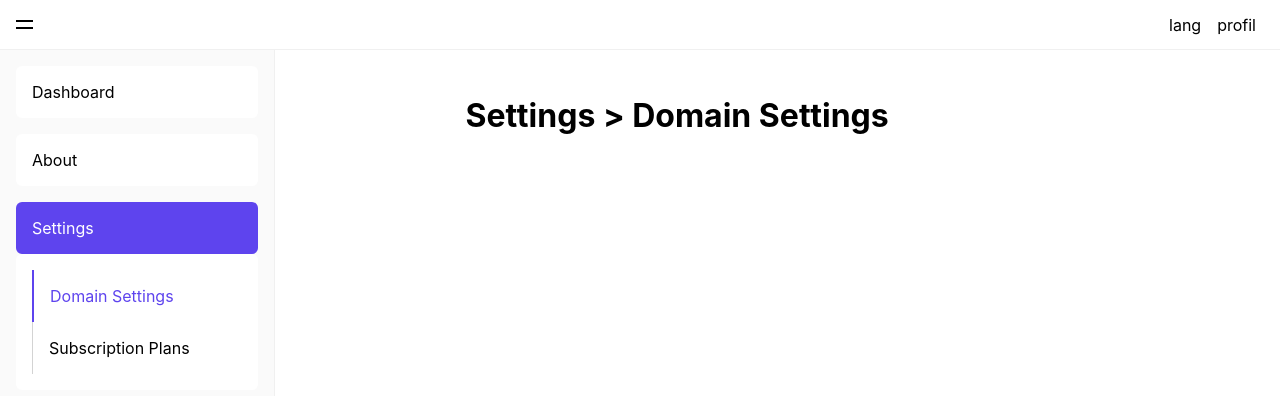
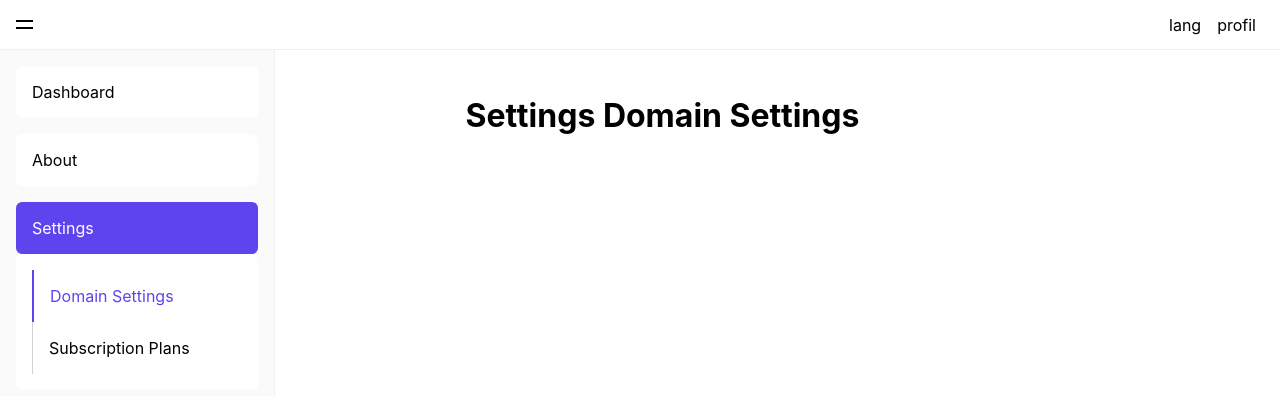
Before and after one commit to davidcarbn/next-dashboard, a Next.js app: page /settings/domain in a window 1280 px wide. Shown: the top 396 px of the page. Built offline with nearby package versions, Linux system fonts and the light colour scheme; no server answers.

Commit message:
more example pages

```diff
--- /dev/null
+++ b/pages/more.js
@@ -0,0 +1,4 @@
+const More = () => {
+    return (<h1>More</h1>)
+}
+export default More
--- a/pages/settings/domain.js
+++ b/pages/settings/domain.js
@@ -1,4 +1,4 @@
 const Domain = () => {
-    return (<h1>Settings > Domain Settings</h1>)
+    return (<h1>Settings Domain Settings</h1>)
 }
 export default Domain
```
